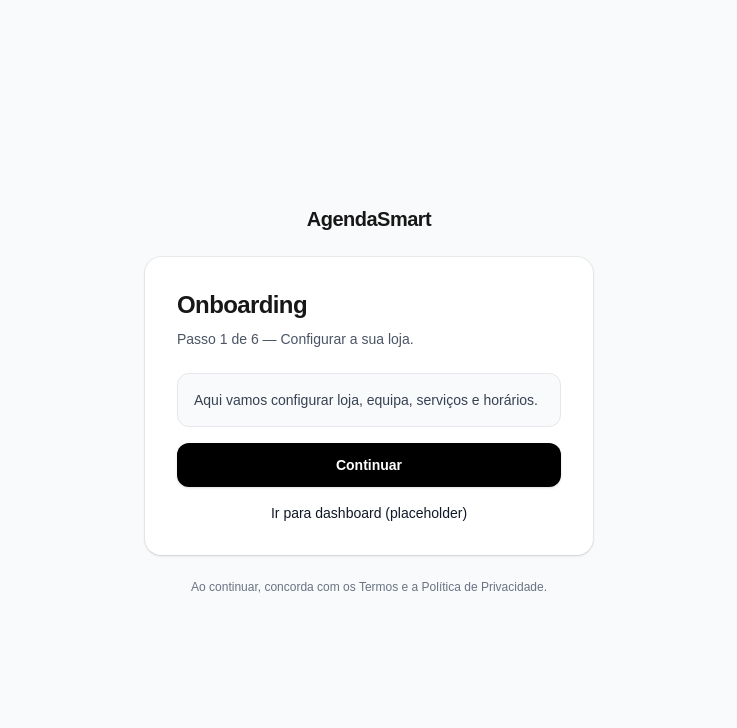
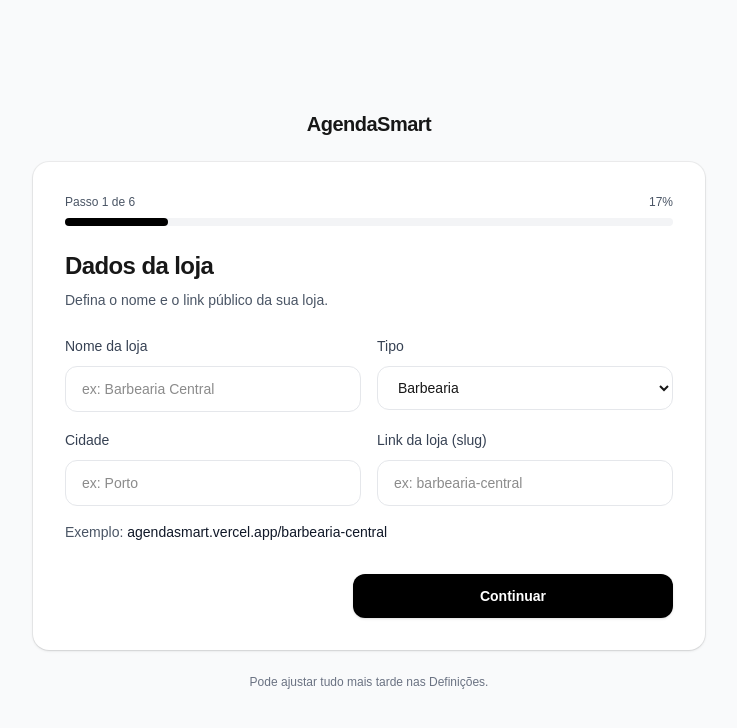
Before and after one commit to pedromouraprojetos/agendasmart, a Next.js app: page /onboarding in a window 1280 px wide. Shown: the top 728 px of the page, without its empty margins (271-1008 px from the left). Built offline with nearby package versions, Linux system fonts and the light colour scheme.

Commit message:
feat: onboarding wizard shell and steps UI

```diff
--- a/src/app/onboarding/page.tsx
+++ b/src/app/onboarding/page.tsx
@@ -1,23 +1,130 @@
-import Link from "next/link";
-import AuthLayout from "@/components/AuthLayout";
-import Button from "@/components/Button";
+import OnboardingShell from "@/components/OnboardingShell";
+import Input from "@/components/Input";
 
-export default function OnboardingPage() {
+type Props = {
+  searchParams?: Promise<{ step?: string }> | { step?: string };
+};
+
+const TOTAL = 6;
+
+export default async function OnboardingPage({ searchParams }: Props) {
+    const sp = await Promise.resolve(searchParams ?? {});
+    const step = Math.min(TOTAL, Math.max(1, Number(sp.step ?? "1")));
+
+  if (step === 1) {
+    return (
+      <OnboardingShell
+        step={1}
+        total={TOTAL}
+        title="Dados da loja"
+        subtitle="Defina o nome e o link público da sua loja."
+        nextHref="/onboarding?step=2"
+        nextLabel="Continuar"
+      >
+        <div className="grid gap-4 md:grid-cols-2">
+          <Input name="storeName" label="Nome da loja" placeholder="ex: Barbearia Central" />
+          <div className="space-y-2">
+            <label className="block">
+              <span className="text-sm font-medium text-gray-700">Tipo</span>
+              <select className="mt-2 w-full rounded-xl border border-gray-200 bg-white px-4 py-3 text-sm outline-none focus:ring-4 focus:ring-gray-100">
+                <option>Barbearia</option>
+                <option>Estética</option>
+                <option>Misto</option>
+              </select>
+            </label>
+          </div>
+          <Input name="city" label="Cidade" placeholder="ex: Porto" />
+          <Input name="slug" label="Link da loja (slug)" placeholder="ex: barbearia-central" />
+        </div>
+        <p className="mt-4 text-sm text-gray-600">
+          Exemplo: <span className="font-medium text-gray-900">agendasmart.vercel.app/barbearia-central</span>
+        </p>
+      </OnboardingShell>
+    );
+  }
+
+  if (step === 2) {
+    return (
+      <OnboardingShell
+        step={2}
+        total={TOTAL}
+        title="Profissionais"
+        subtitle="Adicione os profissionais que vão receber marcações."
+        backHref="/onboarding?step=1"
+        nextHref="/onboarding?step=3"
+      >
+        <div className="rounded-xl border border-gray-200 p-4 text-sm text-gray-700">
+          (Placeholder) Aqui vai existir uma lista de profissionais + botão “Adicionar”.
+        </div>
+      </OnboardingShell>
+    );
+  }
+
+  if (step === 3) {
+    return (
+      <OnboardingShell
+        step={3}
+        total={TOTAL}
+        title="Serviços"
+        subtitle="Defina preço e duração de cada serviço."
+        backHref="/onboarding?step=2"
+        nextHref="/onboarding?step=4"
+      >
+        <div className="rounded-xl border border-gray-200 p-4 text-sm text-gray-700">
+          (Placeholder) Lista de serviços + associar profissionais.
+        </div>
+      </OnboardingShell>
+    );
+  }
+
+  if (step === 4) {
+    return (
+      <OnboardingShell
+        step={4}
+        total={TOTAL}
+        title="Horários"
+        subtitle="Defina o horário semanal de cada profissional."
+        backHref="/onboarding?step=3"
+        nextHref="/onboarding?step=5"
+      >
+        <div className="rounded-xl border border-gray-200 p-4 text-sm text-gray-700">
+          (Placeholder) Horário semanal simples + botão “Aplicar a todos”.
+        </div>
+      </OnboardingShell>
+    );
+  }
+
+  if (step === 5) {
+    return (
+      <OnboardingShell
+        step={5}
+        total={TOTAL}
+        title="Resumo"
+        subtitle="Confirme os dados antes de ativar marcações."
+        backHref="/onboarding?step=4"
+        nextHref="/onboarding?step=6"
+        nextLabel="Continuar"
+      >
+        <div className="rounded-xl border border-gray-200 p-4 text-sm text-gray-700">
+          (Placeholder) Resumo: loja, profissionais, serviços e horários.
+        </div>
+      </OnboardingShell>
+    );
+  }
+
   return (
-    <AuthLayout title="Onboarding" subtitle="Passo 1 de 6 — Configurar a sua loja.">
-      <div className="space-y-4">
-        <div className="rounded-xl border border-gray-200 bg-gray-50 p-4 text-sm text-gray-700">
-          Aqui vamos configurar loja, equipa, serviços e horários.
-        </div>
-
-        <Button>Continuar</Button>
-
-        <p className="text-center text-sm text-gray-600">
-          <Link href="/dashboard" className="font-medium text-gray-900 hover:underline">
-            Ir para dashboard (placeholder)
-          </Link>
-        </p>
+    <OnboardingShell
+      step={6}
+      total={TOTAL}
+      title="Ativar marcações"
+      subtitle="A sua loja vai ficar disponível para clientes marcarem online."
+      backHref="/onboarding?step=5"
+      nextHref="/dashboard"
+      nextLabel="Ir para dashboard"
+    >
+      <div className="rounded-xl border border-gray-200 bg-gray-50 p-4 text-sm text-gray-700">
+        Tudo pronto 🎉 Pode partilhar o link da sua loja com os clientes.
       </div>
-    </AuthLayout>
+    </OnboardingShell>
   );
 }
--- /dev/null
+++ b/src/components/OnboardingShell.tsx
@@ -0,0 +1,71 @@
+import Link from "next/link";
+import ProgressBar from "@/components/ProgressBar";
+import Button from "@/components/Button";
+
+export default function OnboardingShell({
+  step,
+  total,
+  title,
+  subtitle,
+  backHref,
+  nextHref,
+  nextLabel = "Continuar",
+  children,
+}: {
+  step: number;
+  total: number;
+  title: string;
+  subtitle?: string;
+  backHref?: string;
+  nextHref?: string;
+  nextLabel?: string;
+  children: React.ReactNode;
+}) {
+  return (
+    <main className="min-h-screen bg-gray-50 flex items-center justify-center px-4">
+      <div className="w-full max-w-2xl">
+        <div className="mb-6 text-center">
+          <Link href="/" className="inline-flex items-center justify-center">
+            <span className="text-xl font-semibold tracking-tight">AgendaSmart</span>
+          </Link>
+        </div>
+
+        <div className="rounded-2xl bg-white p-8 shadow-sm ring-1 ring-black/5">
+          <ProgressBar step={step} total={total} />
+
+          <div className="mt-6">
+            <h1 className="text-2xl font-semibold tracking-tight">{title}</h1>
+            {subtitle ? <p className="mt-2 text-sm text-gray-600">{subtitle}</p> : null}
+          </div>
+
+          <div className="mt-6">{children}</div>
+
+          <div className="mt-8 flex items-center justify-between gap-3">
+            {backHref ? (
+              <Link
+                href={backHref}
+                className="rounded-xl border border-gray-200 bg-white px-4 py-3 text-sm font-semibold text-gray-900 hover:bg-gray-50"
+              >
+                Voltar
+              </Link>
+            ) : (
+              <div />
+            )}
+
+            {nextHref ? (
+              <Link href={nextHref} className="w-full max-w-xs">
+                <Button>{nextLabel}</Button>
+              </Link>
+            ) : (
+              <div className="w-full max-w-xs" />
+            )}
+          </div>
+        </div>
+
+        <p className="mt-6 text-center text-xs text-gray-500">
+          Pode ajustar tudo mais tarde nas Definições.
+        </p>
+      </div>
+    </main>
+  );
+}
--- /dev/null
+++ b/src/components/ProgressBar.tsx
@@ -0,0 +1,15 @@
+export default function ProgressBar({ step, total }: { step: number; total: number }) {
+  const pct = Math.min(100, Math.max(0, Math.round((step / total) * 100)));
+
+  return (
+    <div className="space-y-2">
+      <div className="flex items-center justify-between text-xs text-gray-600">
+        <span>Passo {step} de {total}</span>
+        <span>{pct}%</span>
+      </div>
+      <div className="h-2 w-full rounded-full bg-gray-100">
+        <div className="h-2 rounded-full bg-black transition-all" style={{ width: `${pct}%` }} />
+      </div>
+    </div>
+  );
+}
```
